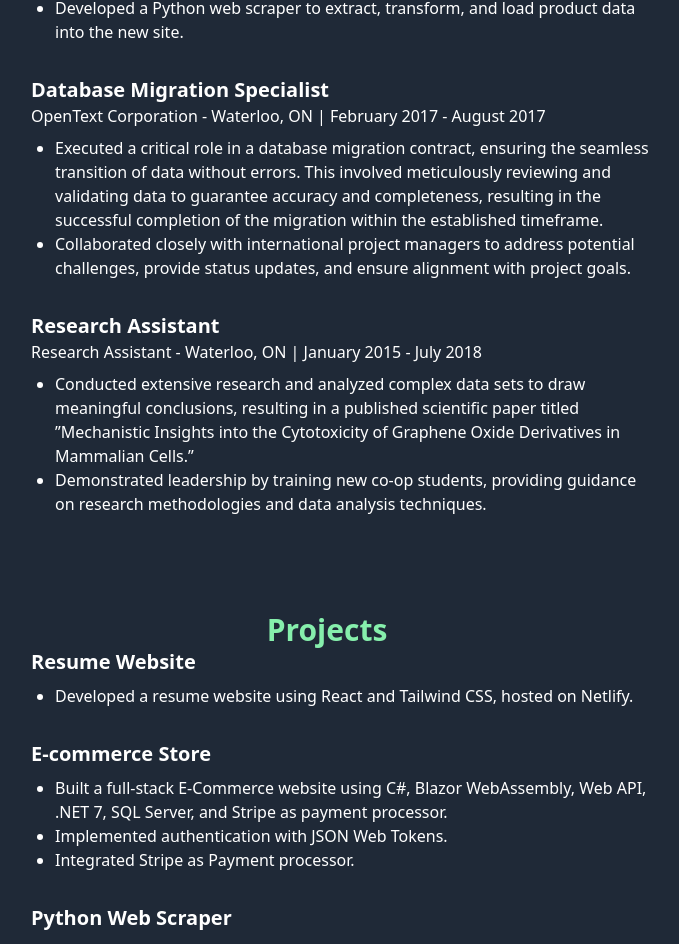
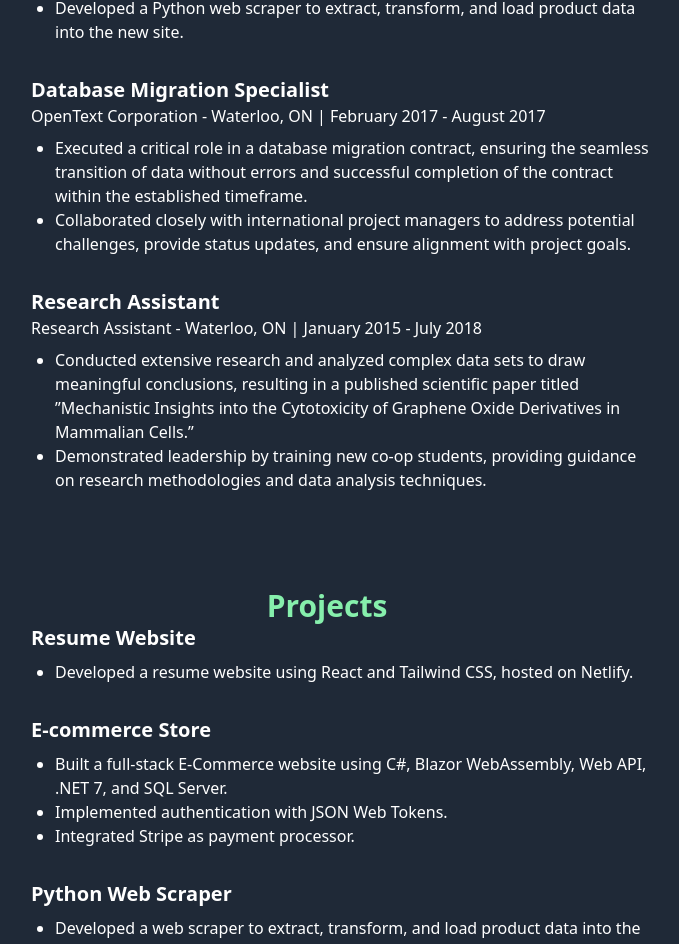
Before and after one commit to flanfy/ResumeWebsite, a React (Vite) app: page / in a window 1280 px wide. Shown: the part 1258-2202 px from the top of the page, without its empty margins (313-992 px from the left). Built offline with nearby package versions, Linux system fonts and the light colour scheme; a web font is replaced by a local one.

Commit message:
fixed typo

```diff
--- a/src/components/Projects/Projects.jsx
+++ b/src/components/Projects/Projects.jsx
@@ -1,4 +1,4 @@
-import React from 'react';
+ import React from 'react';
 import Section from '../Section';
 import Project from './Project';
 import { PROJECT } from '../../data';
--- a/src/data.js
+++ b/src/data.js
@@ -59,7 +59,7 @@ export const IMAGES = [
       responsibilities: [
         "Led capstone project team and managed the Jira board according to Agile methodology, ensuring efficient project progress. The project’s success led to continued freelance work.",
         "Developed a highly functional and visually appealing website with a custom inventory system using Node.js and PostgreSQL in Docker containers as back-end and Liquid for front-end.",
-        "Identified image resolution as a key factor affecting website performance and performed optimization, resulting in 20% increased performance",
+        "Identified image resolution as a key factor affecting website performance and performed optimization, resulting in 20% increased performance.",
         "Developed a Python web scraper to extract, transform, and load product data into the new site.",
       ],
     },
@@ -69,7 +69,7 @@ export const IMAGES = [
       location: "Waterloo, ON",
       date: "February 2017 - August 2017",
       responsibilities: [
-        "Executed a critical role in a database migration contract, ensuring the seamless transition of data without errors. This involved meticulously reviewing and validating data to guarantee accuracy and completeness, resulting in the successful completion of the migration within the established timeframe.",
+        "Executed a critical role in a database migration contract, ensuring the seamless transition of data without errors and successful completion of the contract within the established timeframe.",
         "Collaborated closely with international project managers to address potential challenges, provide status updates, and ensure alignment with project goals."
       ],
     },
@@ -95,9 +95,9 @@ export const IMAGES = [
     {
       title: "E-commerce Store",
       description: [
-        "Built a full-stack E-Commerce website using C#, Blazor WebAssembly, Web API, .NET 7, SQL Server, and Stripe as payment processor.",
+        "Built a full-stack E-Commerce website using C#, Blazor WebAssembly, Web API, .NET 7, and SQL Server.",
         "Implemented authentication with JSON Web Tokens.",
-        "Integrated Stripe as Payment processor.",
+        "Integrated Stripe as payment processor.",
       ]
     },
     {
```
